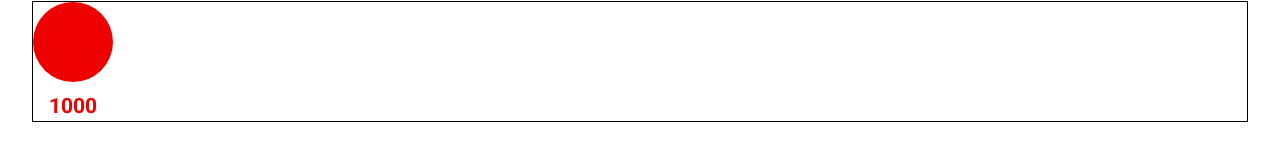
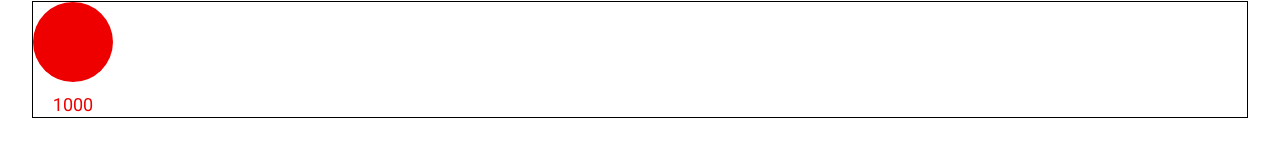
Before and after one commit to visualizacion-de-datos-utdt/vd_d3_escalas, a Svelte app: page / in a window 1280 px wide. Shown: the part 691-842 px from the top of the page. Built offline with nearby package versions, Linux system fonts and the light colour scheme.

Commit message:
chore: Update App.svelte to include a column wrapper for the circle and update the number label

```diff
--- a/src/App.svelte
+++ b/src/App.svelte
@@ -21,7 +21,7 @@
 <div class="container_2">
   <div class="column_wrapper">
     <div class="circle"></div>
-    <p class="num">1000</p>
+    <p class="num_2">1000</p>
   </div>
 </div>
 
@@ -58,6 +58,12 @@
     margin: 0;
     color: #ee0001;
   }
+  .num_2 {
+    font-size: 18px;
+    margin: 0;
+    color: #ee0001;
+  }
+
   .circle {
     width: 80px;
     height: 80px;
```
